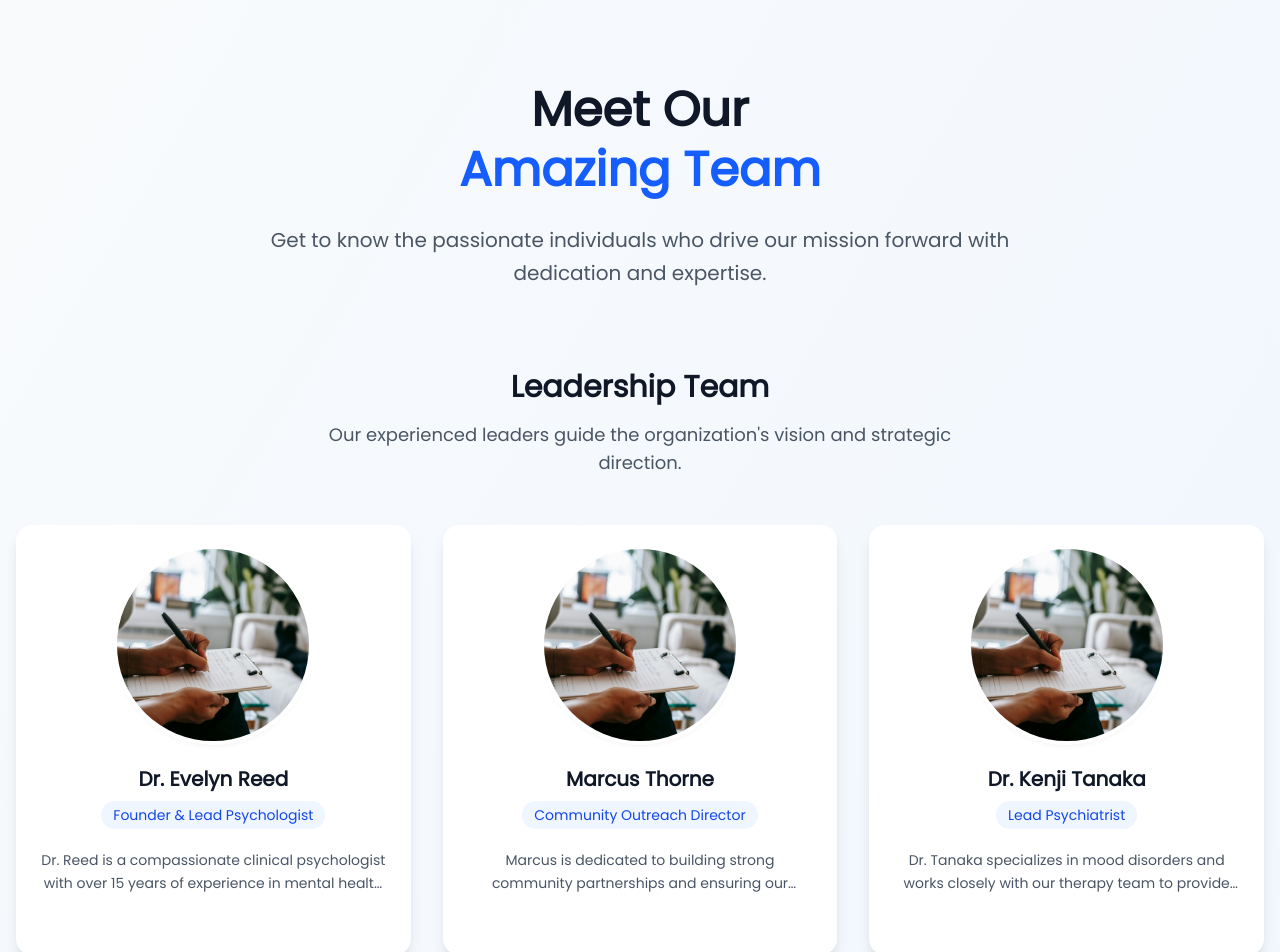
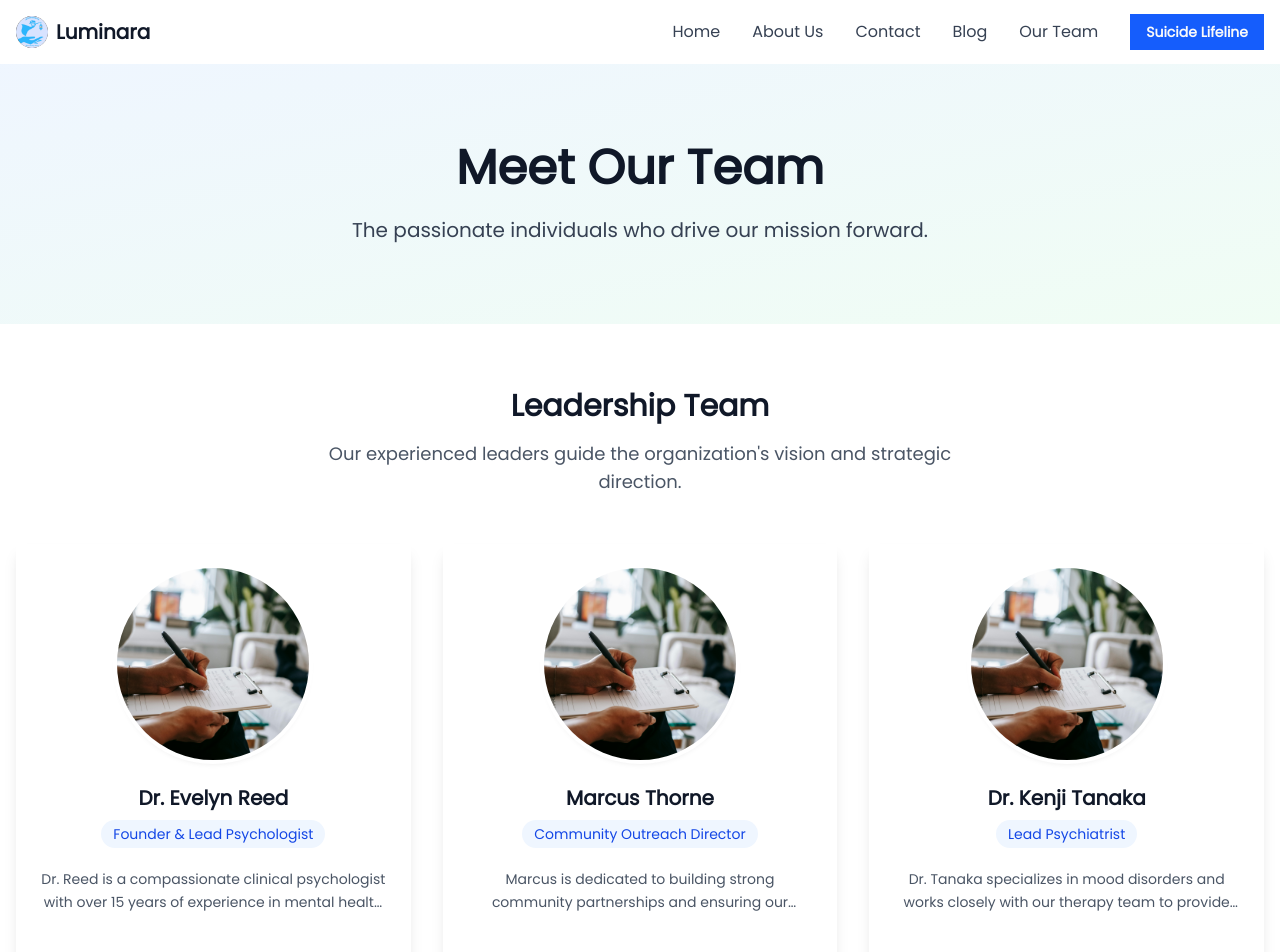
Before and after one commit to UthpalSuvarna/luminara, a Next.js app in the folder frontend/: page /team in a window 1280 px wide. Shown: the top 952 px of the page. Built offline with nearby package versions, Linux system fonts and the light colour scheme.

Commit message:
Add header and footer components to team page layout; update styling for team member cards and modal

```diff
--- a/frontend/src/app/team/page.tsx
+++ b/frontend/src/app/team/page.tsx
@@ -3,6 +3,8 @@
 import { TeamMemberCard } from "@/components/TeamMemberCard"
 import { TeamMemberModal } from "@/components/TeamMemberModal"
 import { useState, useEffect } from "react"
+import { Header } from '@/components/header'
+import { Footer } from '@/components/footer'
 
 interface TeamMember {
   name: string
@@ -47,21 +49,24 @@ export default function Page() {
   const volunteers = teamMembers.filter((member) => member.type === "volunteer")
 
   return (
-    <div className="min-h-screen bg-gradient-to-br from-slate-50 to-blue-50">
-      <main className="py-20">
-        <div className="container mx-auto px-4 max-w-7xl">
-          {/* Hero Section */}
-          <div className="text-center mb-20">
-            <h1 className="text-5xl font-bold text-gray-900 mb-6 leading-tight">
-              Meet Our
-              <span className="text-blue-600 block">Amazing Team</span>
-            </h1>
-            <p className="text-xl text-gray-600 max-w-3xl mx-auto leading-relaxed">
-              Get to know the passionate individuals who drive our mission forward with dedication and expertise.
+    <div className="min-h-screen bg-white">
+      <Header />
+
+      <main>
+        <section className="bg-gradient-to-br from-blue-50 to-green-50 py-20">
+          <div className="container mx-auto px-4">
+            <div className="max-w-4xl mx-auto text-center">
+              <h1 className="text-4xl md:text-5xl font-bold text-gray-900 mb-6">Meet Our Team</h1>
+              <p className="text-xl text-gray-700">
+                The passionate individuals who drive our mission forward.
               </p>
             </div>
+          </div>
+        </section>
 
-          <section className="mb-20">
+        <section className="py-16">
+          <div className="container mx-auto px-4">
+            <div className="max-w-7xl mx-auto">
               <div className="text-center mb-12">
                 <h2 className="text-3xl font-bold text-gray-900 mb-4">Leadership Team</h2>
                 <p className="text-lg text-gray-600 max-w-2xl mx-auto">
@@ -73,10 +78,8 @@ export default function Page() {
                   <TeamMemberCard key={member.name} member={member} onClick={handleMemberClick} />
                 ))}
               </div>
-          </section>
 
-          <section>
-            <div className="text-center mb-12">
+              <div className="text-center mt-20 mb-12">
                 <h2 className="text-3xl font-bold text-gray-900 mb-4">Our Volunteers</h2>
                 <p className="text-lg text-gray-600 max-w-2xl mx-auto">
                   Dedicated community members who generously donate their time and skills to our cause.
@@ -87,11 +90,13 @@ export default function Page() {
                   <TeamMemberCard key={member.name} member={member} onClick={handleMemberClick} />
                 ))}
               </div>
+            </div>
+          </div>
         </section>
-        </div>
       </main>
 
       <TeamMemberModal member={selectedMember} isOpen={isModalOpen} onClose={handleCloseModal} />
+      <Footer />
     </div>
   )
 }
--- a/frontend/src/components/TeamMemberCard.tsx
+++ b/frontend/src/components/TeamMemberCard.tsx
@@ -31,7 +31,7 @@ export function TeamMemberCard({ member, onClick }: TeamMemberCardProps) {
 
   return (
     <div
-      className="group cursor-pointer bg-white rounded-2xl shadow-lg hover:shadow-xl transition-all duration-300 p-6 hover:-translate-y-1"
+      className="group cursor-pointer bg-white rounded-none shadow-lg hover:shadow-xl transition-all duration-300 p-6 hover:-translate-y-1"
       onClick={() => onClick(member)}
     >
       <div className="text-center">
--- a/frontend/src/components/TeamMemberModal.tsx
+++ b/frontend/src/components/TeamMemberModal.tsx
@@ -28,11 +28,11 @@ export function TeamMemberModal({ member, isOpen, onClose }: TeamMemberModalProp
       <div className="absolute inset-0 bg-black/50 backdrop-blur-sm" onClick={onClose} />
 
       {/* Modal */}
-      <div className="relative bg-white rounded-2xl shadow-2xl max-w-2xl w-full max-h-[90vh] overflow-y-auto">
+      <div className="relative bg-white rounded-none shadow-2xl max-w-2xl w-full max-h-[90vh] overflow-y-auto">
         {/* Close button */}
         <button
           onClick={onClose}
-          className="absolute top-4 right-4 z-10 p-2 rounded-full bg-white/80 hover:bg-white shadow-lg transition-colors"
+          className="absolute top-4 right-4 z-10 p-2 rounded-none bg-white/80 hover:bg-white shadow-lg transition-colors"
         >
           <X className="w-5 h-5 text-gray-600" />
         </button>
@@ -50,7 +50,7 @@ export function TeamMemberModal({ member, isOpen, onClose }: TeamMemberModalProp
               />
             </div>
             <h2 className="text-3xl font-bold text-gray-900 mb-2">{member.name}</h2>
-            <div className="inline-flex items-center px-4 py-2 rounded-full bg-blue-600 text-white font-medium">
+            <div className="inline-flex items-center px-4 py-2 rounded-none bg-blue-600 text-white font-medium">
               {member.role}
             </div>
           </div>
```
Lines whose indentation alone changed are shown as unchanged.
